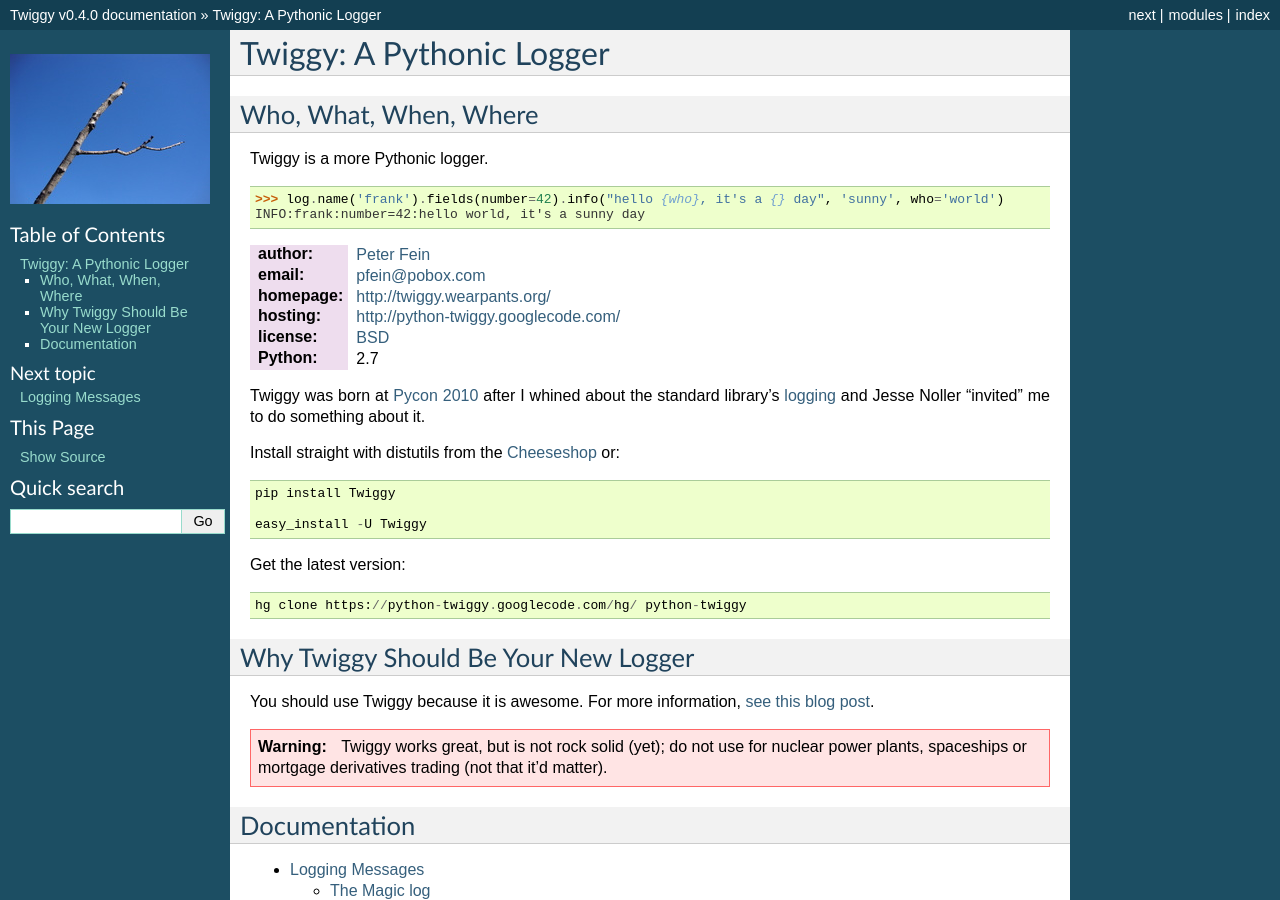
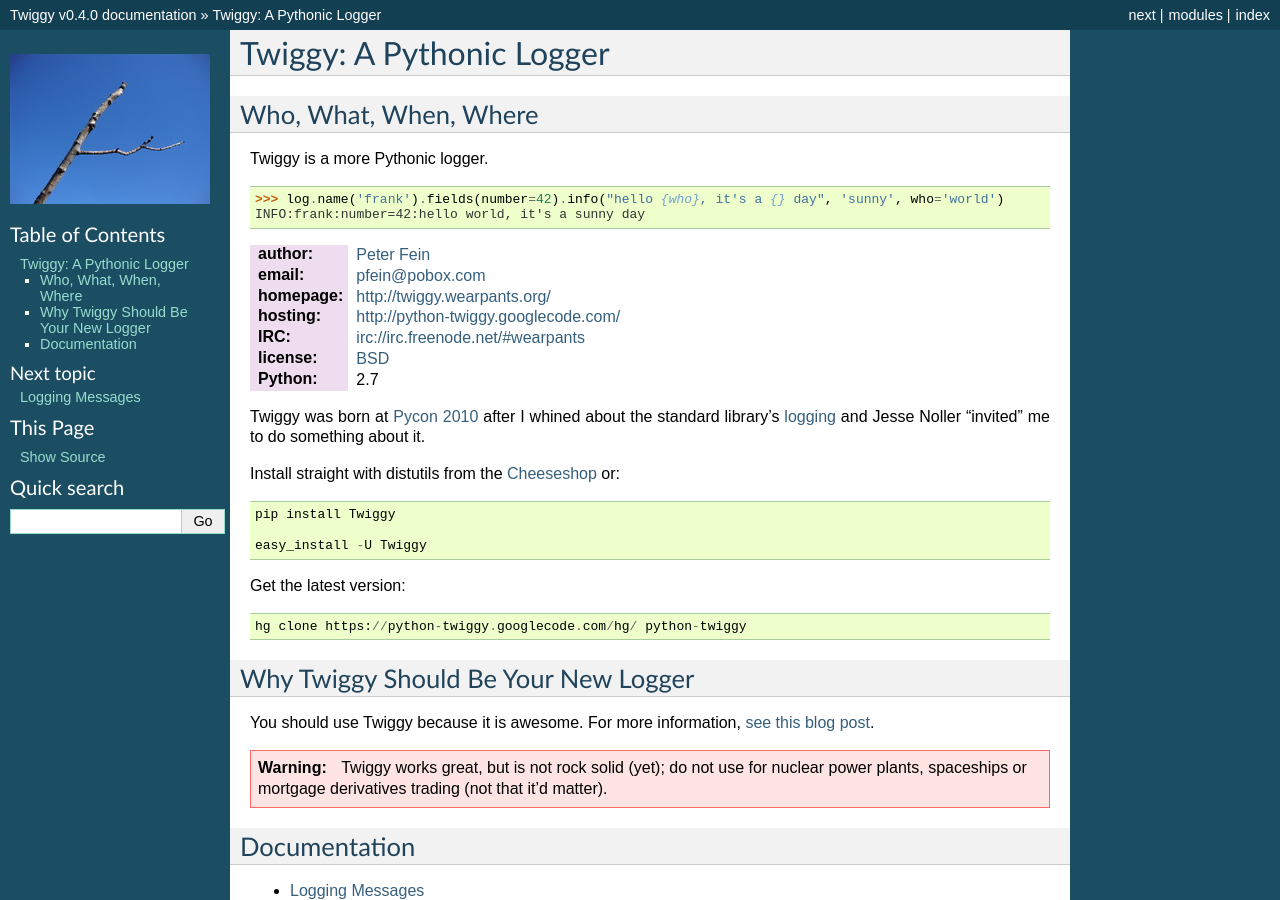
Before and after one commit to wearpants/twiggy, a Sphinx documentation site: the page built from doc/index.rst, in a window 1280 px wide and 900 px high. Built offline with Sphinx 7.4.7, drawn with Linux system fonts in a browser that asks for light colours.

Commit message:
add link to irc channel

```diff
--- a/doc/index.rst
+++ b/doc/index.rst
@@ -22,6 +22,7 @@
 :email: pfein@pobox.com
 :homepage: http://twiggy.wearpants.org/
 :hosting: http://python-twiggy.googlecode.com/
+:IRC: irc://irc.freenode.net/#wearpants
 :license: `BSD <http://www.opensource.org/licenses/bsd-license.php>`_
 :Python: 2.7
 
```
